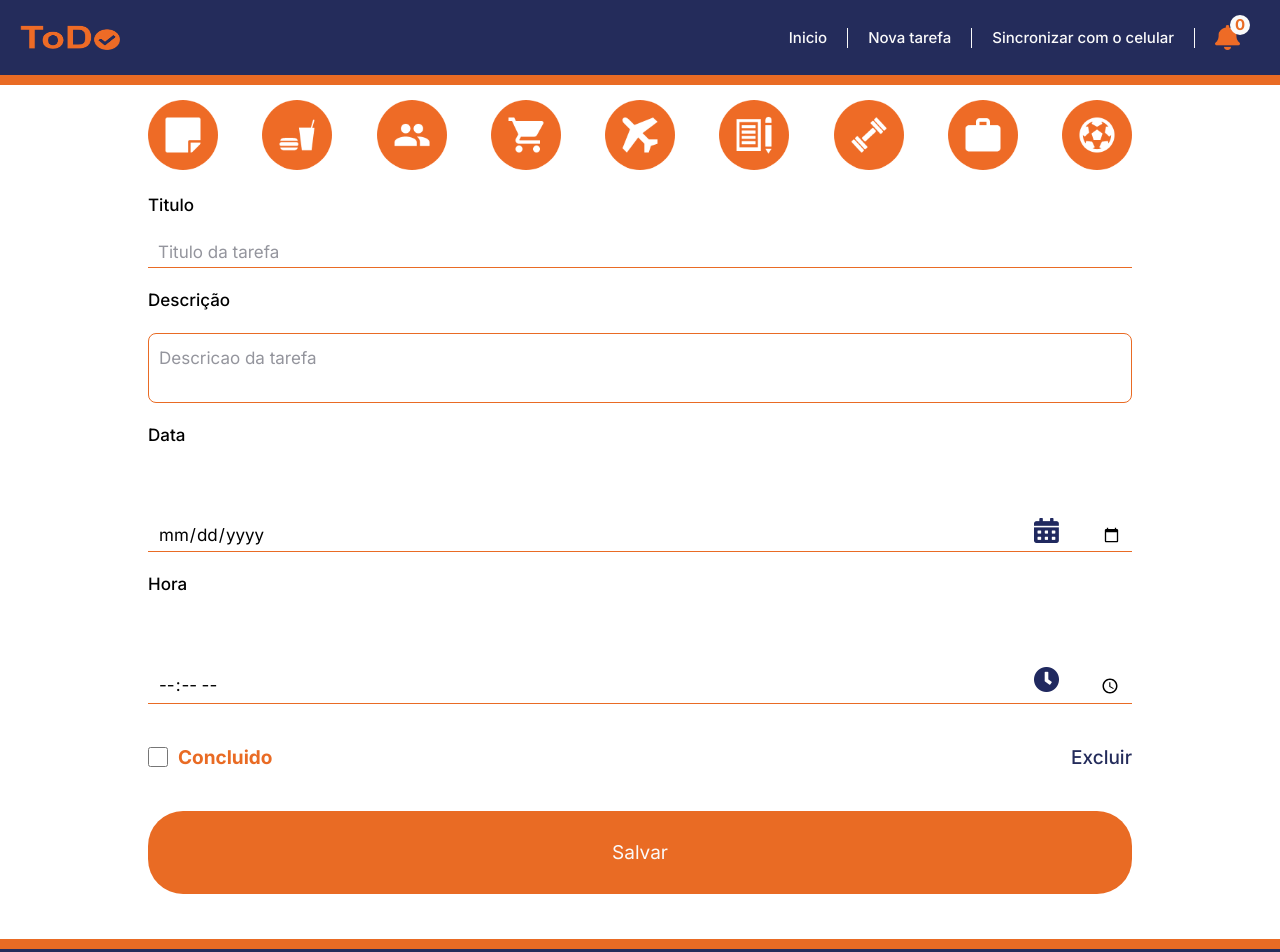
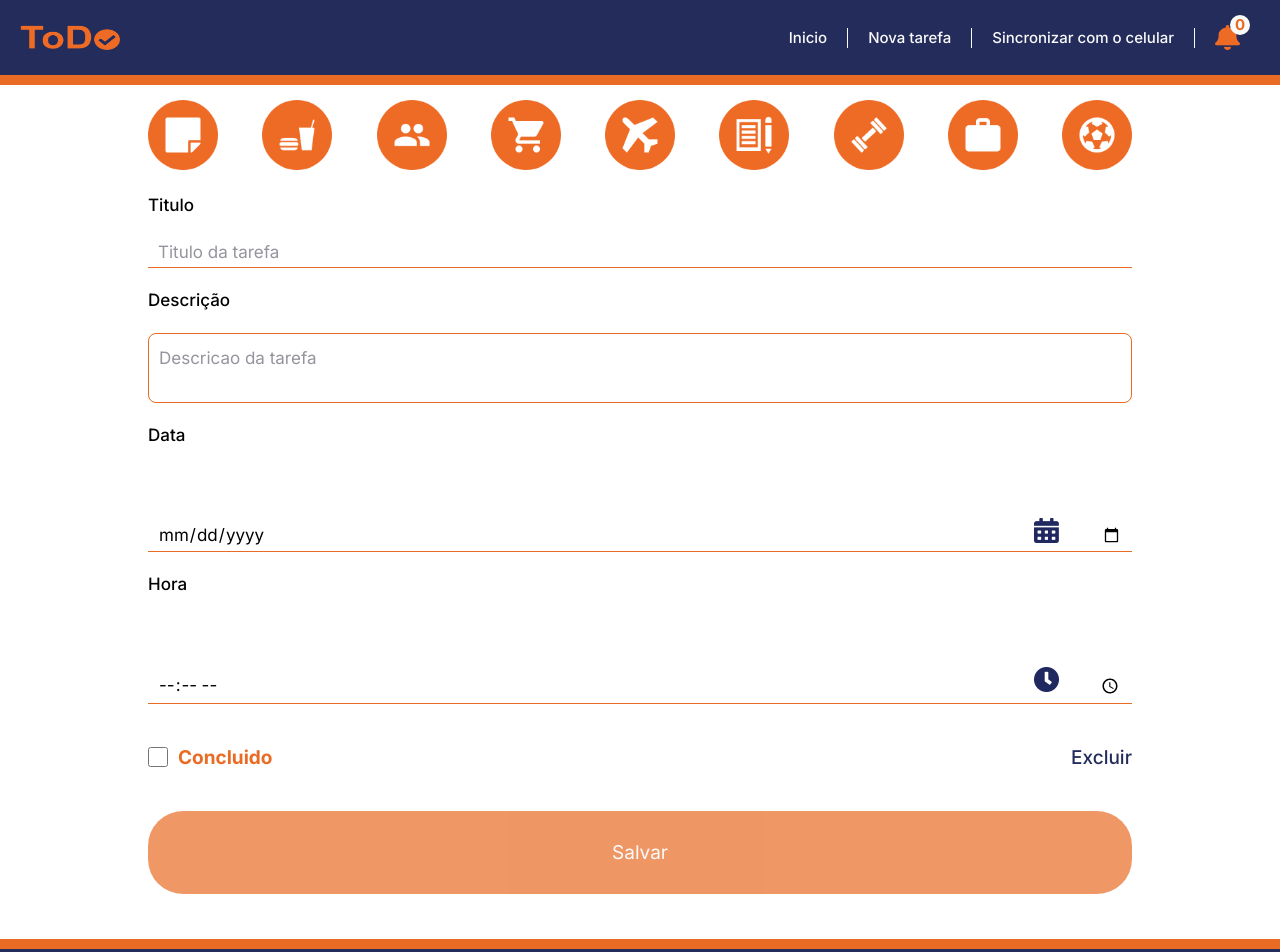
Before and after one commit to kenjimaeda54/task-full-stack, a React (Create React App) app in the folder front_todo/: page /tasks in a window 1280 px wide. Shown: the top 952 px of the page. Built offline with nearby package versions, Linux system fonts and the light colour scheme; no server answers.

Commit message:
finished api

```diff
--- a/front_todo/src/components/taskCard/index.tsx
+++ b/front_todo/src/components/taskCard/index.tsx
@@ -26,7 +26,7 @@ export function TaskCard({ data }: ITaskCardProps): JSX.Element {
   }, []);
 
   return (
-    <Container>
+    <Container done={data.done}>
       <Header>
         <img src={typeIcons[data.type]} title="photo card task" />
         <TextHeader>{data.title}</TextHeader>
--- a/front_todo/src/components/taskCard/styles.ts
+++ b/front_todo/src/components/taskCard/styles.ts
@@ -1,7 +1,12 @@
 import styled from "styled-components";
 
-export const Container = styled.div`
+interface IContainerProps {
+  done: boolean;
+}
+
+export const Container = styled.div<IContainerProps>`
   display: flex;
+  opacity: ${({ done }) => (done ? 0.5 : 1)};
   border-radius: 8px;
   padding: 15px 9px;
   background: ${({ theme }) => theme.colors.white};
--- a/front_todo/src/pages/tasks/index.tsx
+++ b/front_todo/src/pages/tasks/index.tsx
@@ -149,7 +149,17 @@ export function RegisterTask(): JSX.Element {
           </FooterRight>
           <ButtonDestroy>Excluir</ButtonDestroy>
         </Section>
-        <ButtonSave onClick={handleSaveData}>Salvar</ButtonSave>
+        <ButtonSave
+          onClick={handleSaveData}
+          disabled={
+            !title || !description || !date || !time || iconSelected === 50
+          }
+          filedOk={
+            !title || !description || !date || !time || iconSelected === 50
+          }
+        >
+          Salvar
+        </ButtonSave>
       </Body>
       <Footer />
     </Container>
--- a/front_todo/src/pages/tasks/styles.ts
+++ b/front_todo/src/pages/tasks/styles.ts
@@ -2,6 +2,10 @@ import styled from "styled-components";
 
 interface IIconProps {
   selected: boolean;
+}
+
+interface IButtonSave {
+  filedOk: boolean;
 }
 
 export const Container = styled.div`
@@ -125,21 +129,21 @@ export const ButtonDestroy = styled.button`
   }
 `;
 
-export const ButtonSave = styled.button`
+export const ButtonSave = styled.button<IButtonSave>`
   display: flex;
+  opacity: ${({ filedOk }) => (filedOk ? 0.7 : 1)};
+  cursor: ${({ filedOk }) => (filedOk ? "not-allowed" : "pointer")};
   width: 100%;
   padding: 30px 0px;
   justify-content: center;
   align-items: center;
   border-radius: 35px;
-  cursor: pointer;
   background-color: ${({ theme }) => theme.colors.orange};
   color: ${({ theme }) => theme.colors.white};
   font-weight: ${({ theme }) => theme.fonts.Regular};
   color: ${({ theme }) => theme.colors.white};
   font-size: 19px;
   line-height: 23px;
-  cursor: pointer;
   &:hover {
     opacity: 0.7;
   }
```
